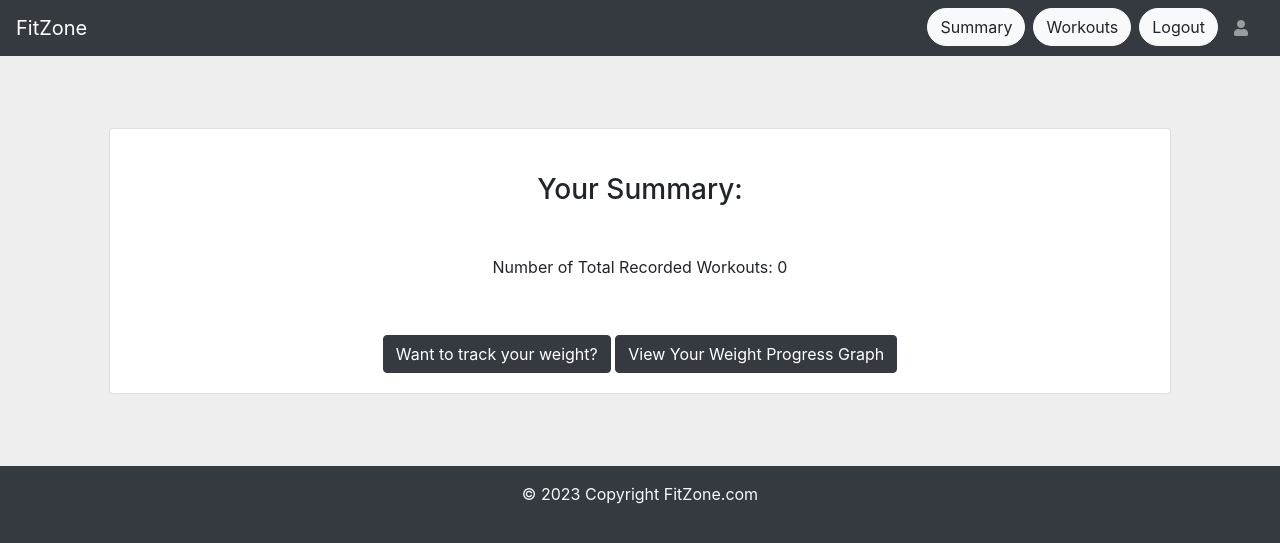
After one commit to FebinShaji/COMP3931-Project, a Flask app: page /summary in a window 1280 px wide. The commit adds this page. Shown: the top 543 px of the page. Run offline with Flask 3, Linux system fonts and the light colour scheme; some libraries are stand-ins or nearby versions.

Commit message:
Allow users to track their weight

```diff
--- a/Website/app/models.py
+++ b/Website/app/models.py
@@ -13,6 +13,12 @@ class Workout(db.Model):
     userId = db.Column(db.Integer, db.ForeignKey('user.id'))
     name = db.Column(db.String(20))
     type = db.Column(db.String(20))
+
+class UserWeight(db.Model):
+    id = db.Column(db.Integer, primary_key=True)
+    userId = db.Column(db.Integer, db.ForeignKey('user.id'))
+    date = db.Column(db.DateTime)
+    weight = db.Column(db.Float)
 
 class Exercise(db.Model):
     id = db.Column(db.Integer, primary_key=True)
--- a/Website/app/templates/base2.html
+++ b/Website/app/templates/base2.html
@@ -43,17 +43,21 @@
         <div class="collapse navbar-collapse" id="navbarSupportedContent">
             <ul class="navbar-nav ml-auto">
                 <li class="nav-item">
+                    <form class="form-inline" action="/summary">
+                        <button class="btn btn-light rounded-pill" type="submit" value="AboutUs">Summary</button>
+                    </form>
+                </li>
+                <li class="nav-item px-2">
                     <form class="form-inline" action="/workouts">
                         <button class="btn btn-light rounded-pill" type="submit" value="AboutUs">Workouts</button>
                     </form>
                 </li>
-                <li class="nav-item px-2">
+                <li class="nav-item">
                     <form class="form-inline" action="/logout">
                         <button class="btn btn-light rounded-pill" type="submit" value="logout">Logout</button>
                     </form>
                 </li>
-                <li class="nav-item px-2"><a class="nav-link" href="/dashboard"><i class="fas fa-user"></i></a>
-                </li>
+                <li class="nav-item px-2"><a class="nav-link" href="/dashboard"><i class="fas fa-user"></i></a></li>
             </ul>
         </div>
     </nav>
--- /dev/null
+++ b/Website/app/templates/summary.html
@@ -0,0 +1,39 @@
+{% extends "base2.html" %}
+
+{% block content %}
+
+<section class="h-100 gradient-form" style="background-color: #eee;">
+    <br><br><br>
+
+    <div>
+        <div class="row d-flex justify-content-center align-items-center h-100">
+            <div class="col-xl-10">
+                <div class="card rounded-3 text-black">
+                    <br>
+                    <div class="card-body text-center">
+                        <h3>Your Summary:</h3>
+                    </div>
+
+                    <div class="card-body text-center">
+                        <p>Number of Total Recorded Workouts: {{el2}}</p>
+                    </div>
+
+                    <div id="here" hx-swap="outerHTML" class="card-body text-center">
+                        <button hx-get="/details4/{{el}}" class="btn btn-dark">Want to track your weight?</button>
+                        <button hx-get="/graphs2/{{el}}" class="btn btn-dark">View Your Weight Progress Graph</button>
+                    </div>
+                </div>
+            </div>
+        </div>
+    </div>
+
+    <br><br><br>
+</section>
+
+<script src='https://cdn.plot.ly/plotly-latest.min.js'></script>
+<script>
+    var graphs = {{ graphJSON | safe }};
+    Plotly.plot('chart',graphs,{});
+</script>
+
+{% endblock %}
--- a/Website/app/views.py
+++ b/Website/app/views.py
@@ -443,3 +443,62 @@ def graphs(id):
     fig = px.line(df, x="x", y="y", title="Unsorted Input")
     graphJSON = json.dumps(fig, cls=plotly.utils.PlotlyJSONEncoder)
     return render_template('graphs.html', graphJSON=graphJSON)
+
+@app.route('/summary', methods=['GET', 'POST'])
+def summary():
+    userId=session.get('user')
+    TotalWorkouts=models.Exercises.query.filter_by(userId=userId).count()
+    return render_template('summary.html', el=userId, el2=TotalWorkouts)
+
+@app.route("/details4/<int:id>", methods=["GET"])
+def details4(id):
+    userId=session.get('user')
+    workoutId=session.get('workout')
+    response = f"""
+    <form hx-put="/update5/{id}" hx-target="this">
+        <div>
+            <label>Date</label>
+            <input type="text" name="Date">
+        </div>
+        <div>
+            <label>Weight:</label>
+            <input type="text" name="weight">
+        </div>
+        <button class="btn btn-dark">Submit</button>
+        <button class="btn btn-dark" hx-get="/summary" hx-target="#here2">Cancel</button>
+    </form>
+    """
+    return response
+
+@app.route("/update5/<int:id>", methods=["PUT"])
+def update5(id):
+    userId=session.get('user')
+    weightDate = datetime.strptime(request.form.get('Date'), '%d/%m/%Y').date()
+    weight = request.form.get('weight')
+    weights = UserWeight(userId=userId, date=weightDate, weight=weight)
+    db.session.add(weights)
+    db.session.commit()
+    response = f"""
+    <p>COnfirm>
+    <button hx-get="/summary" hx-target="#here2" class="btn btn-dark">Click To Edit</button>
+    """
+    return response
+
+@app.route("/graphs2/<int:id>", methods=["PUT", "GET"])
+def graphs2(id):
+    userId=session.get('user')
+    weights = models.UserWeight.query.filter_by(userId=userId).order_by(UserWeight.date.desc()).all()
+
+    x1 = []
+    y1 = []
+    for el in weights:
+        x1.append(el.date)
+        y1.append(el.weight)
+
+    df = pd.DataFrame(dict(
+        x = x1,
+        y = y1
+    ))
+    fig = px.line(df, x="x", y="y", title="Unsorted Input")
+    graphJSON = json.dumps(fig, cls=plotly.utils.PlotlyJSONEncoder)
+    return render_template('graphs.html', graphJSON=graphJSON)
```
Also changed, not shown: Website/app.db.
